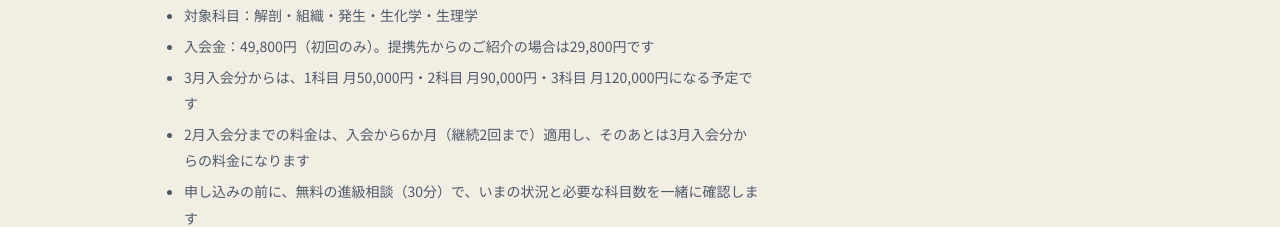
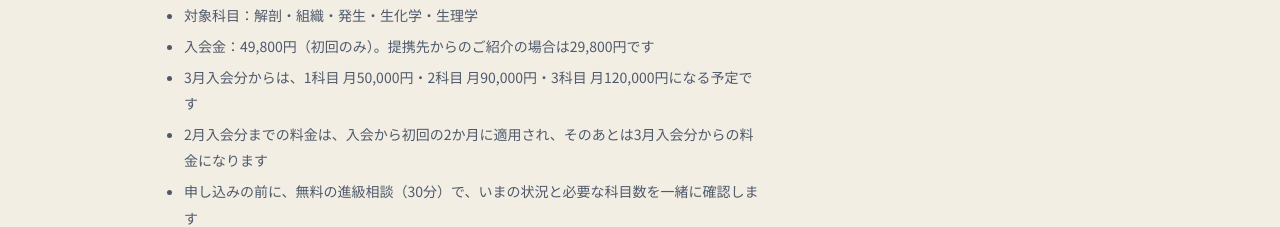
Before and after one commit to medcend/medcend.github.io, a plain HTML site: page index.html in a window 1280 px wide. Shown: the part 5580-5807 px from the top of the page. Drawn offline with Linux system fonts and the light colour scheme.

Commit message:
Update pricing details for February enrollment

```diff
--- a/index.html
+++ b/index.html
@@ -253,7 +253,7 @@
       <li>対象科目：解剖・組織・発生・生化学・生理学</li>
       <li>入会金：49,800円（初回のみ）。提携先からのご紹介の場合は29,800円です</li>
       <li>3月入会分からは、1科目 月50,000円・2科目 月90,000円・3科目 月120,000円になる予定です</li>
-      <li>2月入会分までの料金は、入会から6か月（継続2回まで）適用し、そのあとは3月入会分からの料金になります</li>
+      <li>2月入会分までの料金は、入会から初回の2か月に適用され、そのあとは3月入会分からの料金になります</li>
       <li>申し込みの前に、無料の進級相談（30分）で、いまの状況と必要な科目数を一緒に確認します</li>
       <li>支払い方法などは<a href="tokushoho.html">特定商取引法に基づく表記</a>をご覧ください</li>
     </ul>
```
